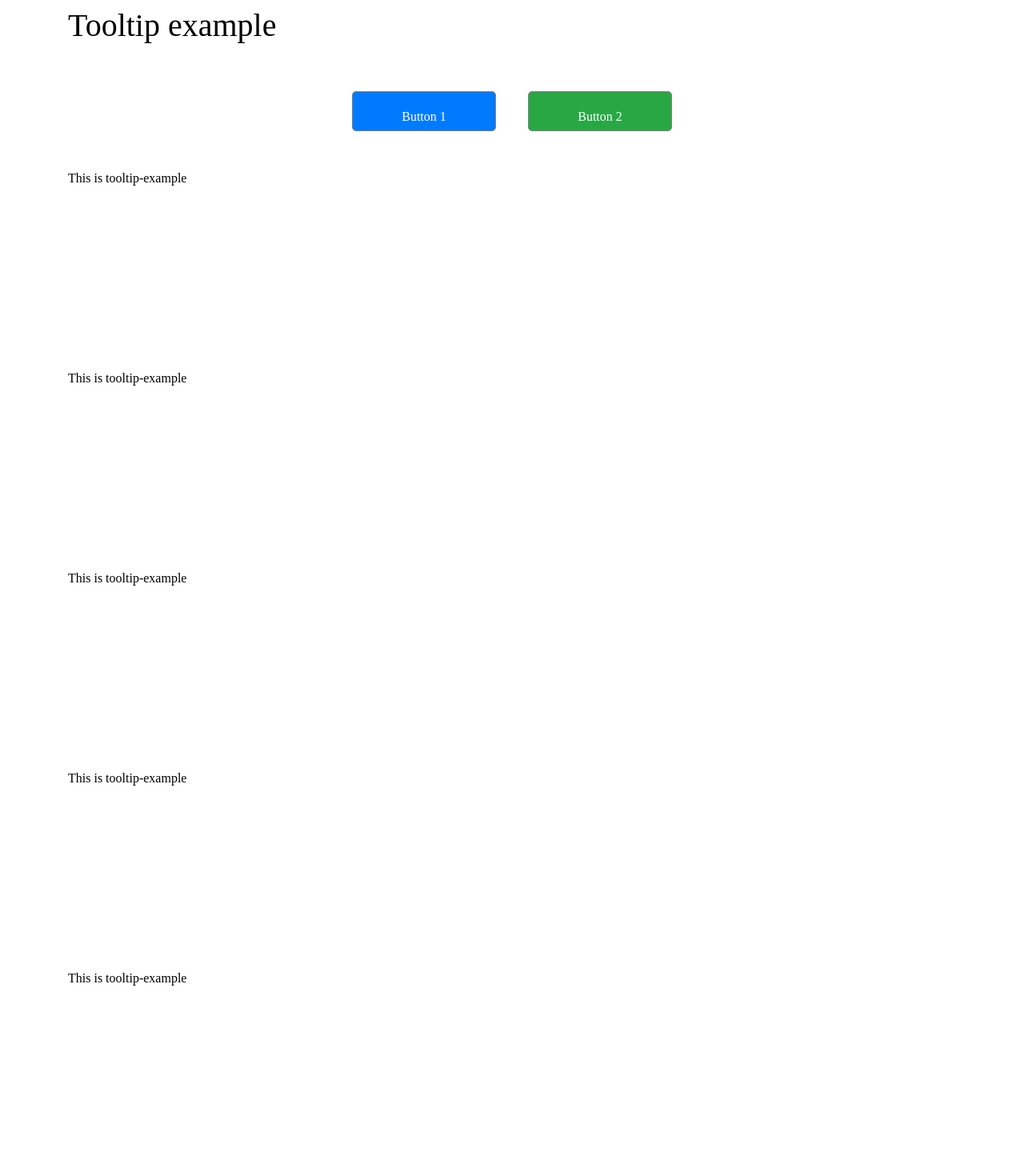
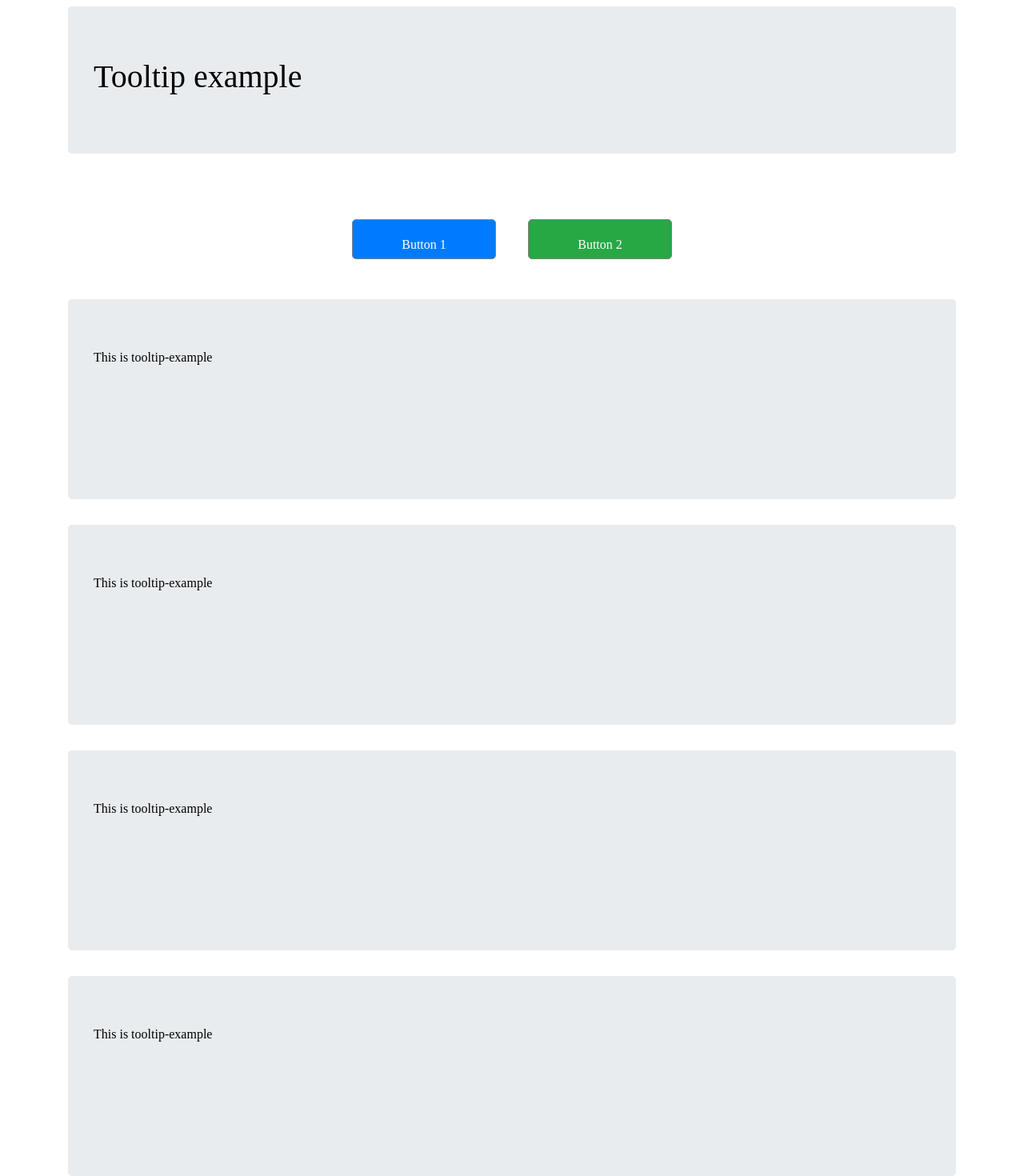
Before and after one commit to rokansikder/AngularToolTip, an Angular app in the folder AngularToolTip/: page / in a window 1280 px wide. Shown: the top 1470 px of the page at 80% size. Built offline with nearby package versions, Linux system fonts and the light colour scheme.

Commit message:
Changed html and readme.md edited

```diff
--- a/AngularToolTip/src/app/app.component.html
+++ b/AngularToolTip/src/app/app.component.html
@@ -1,24 +1,24 @@
 <div class="container">
-<header>
+<div class="jumbotron">
   <h1>Tooltip example </h1>
-</header>
+</div>
 <div class="tooltip-example">
   <button tooltip="Button 1 tooltip text" class="btn btn-primary" placement="top" delay="200" id="btn1">Button 1</button>
   <button tooltip="Button 2 tooltip text" class="btn btn-success" placement="top" delay="200" id="btn2">Button 2</button>
 </div>
-<div class="examle-div">
+<div class="examle-div jumbotron">
   This is tooltip-example
 </div>
-<div class="examle-div">
+<div class="examle-div jumbotron">
   This is tooltip-example
 </div>
-<div class="examle-div">
+<div class="examle-div jumbotron">
   This is tooltip-example
 </div>
-<div class="examle-div">
+<div class="examle-div jumbotron">
   This is tooltip-example
 </div>
-<div class="examle-div">
+<div class="examle-div jumbotron">
   This is tooltip-example
 </div>
 </div>
```
Also changed, not shown: 1 other file (tests, documents, lock files or other folders).
